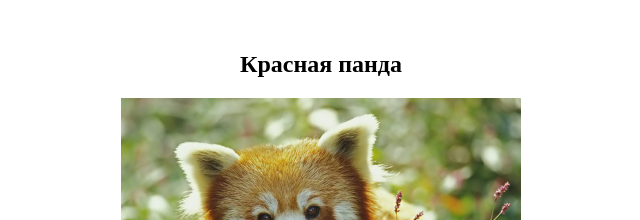
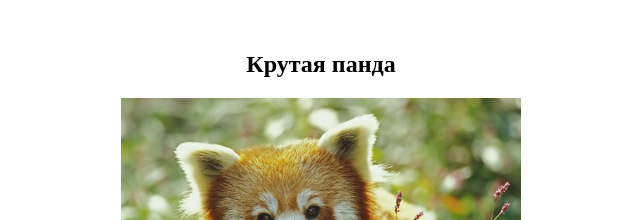
Before and after one commit to FixTer1/Dolbilov_182, a plain HTML site: page index.html in a window 1280 px wide. Shown: the part 1121-1341 px from the top of the page, 319-959 px from the left. Drawn offline with Linux system fonts and the light colour scheme.

Commit message:
Update index.html

```diff
--- a/index.html
+++ b/index.html
@@ -21,7 +21,7 @@
 <p><b>Вес:</b> 2,5-6,5 кг</p>
 <p><b>Рост:</b> 60 см</p>
 <br>
-<h2>Красная панда</h2>
+<h2>Крутая панда</h2>
 <img width=400px src="img/panda.jpeg">
 <p><b>Область:</b> Китай и Азия</p>
 <p><b>Вес:</b> 3,2-9,4 кг</p>
```
